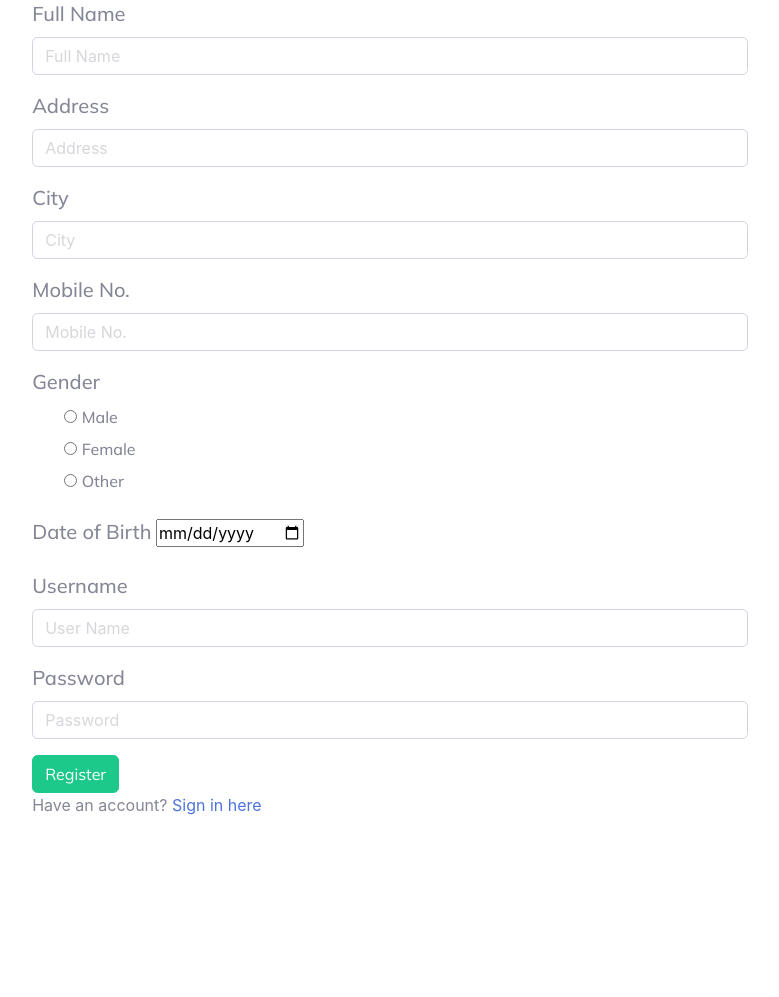
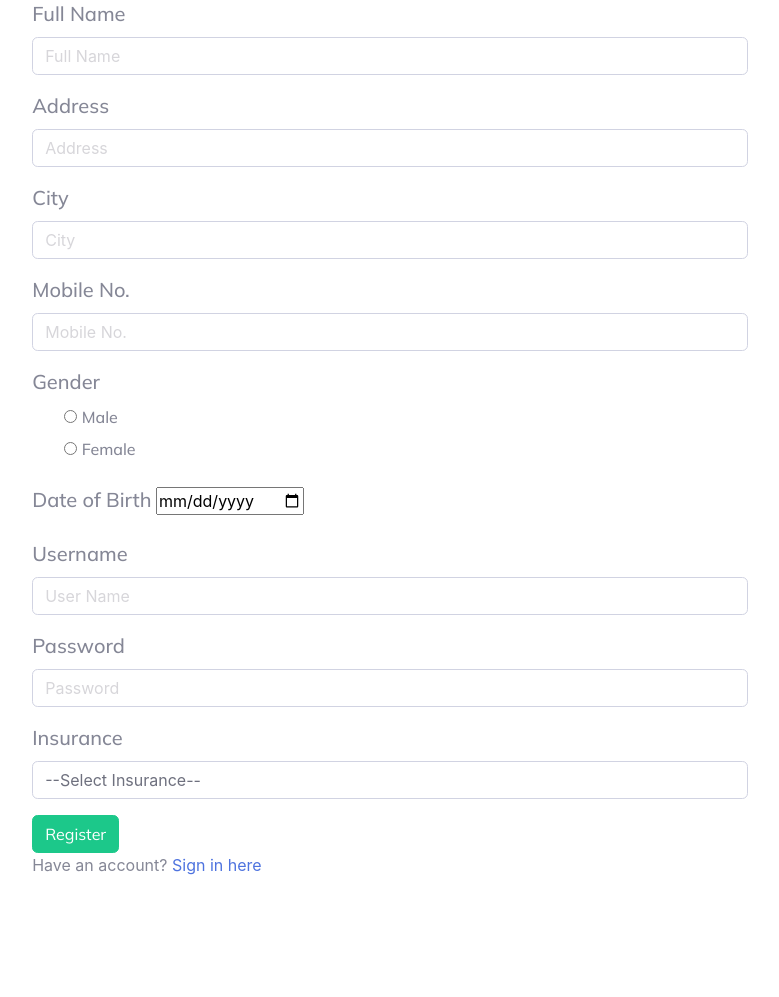
Before and after one commit to CSEAJCE-2024/hackatly, a Flask app: page /register in a window 1280 px wide. Shown: the part 258-1255 px from the top of the page, without its empty margins (250-1029 px from the left). Before the commit the page ends 1073 px from the top, so only its background shows below. Run offline with Flask 3, Linux system fonts and the light colour scheme; data that the repository does not hold is empty; some libraries are stand-ins or nearby versions.

Commit message:
insurance added

```diff
--- a/app.py
+++ b/app.py
@@ -42,7 +42,6 @@ def order_by_slot(appointment):
     return {'morning': 1, 'afternoon': 2, 'evening': 3}[appointment.slot]
 
 # PORGRAM MODELS
-
 class User(db.Model, UserMixin):
     id = db.Column(db.Integer, primary_key=True)
     username = db.Column(db.String(50), nullable=False, unique=True)
@@ -62,6 +61,7 @@ class User(db.Model, UserMixin):
     surgical_history = db.Column(db.String(100), default="", nullable=False)
     lifestyle_habits = db.Column(db.String(100), default="", nullable=False)
     isFastrack = db.Column(db.Integer, default = 0, nullable = True)
+    insurance = db.Column(db.String(20), nullable=False)
 
 class Doctor(db.Model, UserMixin):
     id = db.Column(db.Integer, primary_key=True)
@@ -81,7 +81,7 @@ class Hospital(db.Model):
     latitude = db.Column(db.Float, nullable=False)
     longitude = db.Column(db.Float, nullable=False)
     category = db.Column(db.String(10), nullable=False)
-
+    accepted_insurance = db.Column(db.String(20), nullable=False)
 
 class Appointment(db.Model):
     id = db.Column(db.Integer, primary_key=True)
@@ -115,7 +115,7 @@ class RegisterForm(FlaskForm):
     username = StringField(validators=[InputRequired(), Length(min=4, max=20)], render_kw={"placeholder": "User Name"})
     password = PasswordField(validators=[InputRequired(), Length(min=4, max=20)], render_kw={"placeholder": "Password"})
     name = StringField(validators=[InputRequired(), Length(min=4, max=20)], render_kw={"placeholder": "Full Name"})
-    gender = RadioField('Gender', choices=[('Male'),('Female'),('Other')])
+    gender = RadioField('Gender', choices=[('Male'),('Female')])
     address = StringField(validators=[InputRequired(), Length(min=4, max=100)], render_kw={"placeholder": "Address"})
     mobile = StringField(validators=[InputRequired(), Length(min=10, max=12)], render_kw={"placeholder": "Mobile No."})
     city = StringField(validators=[InputRequired(), Length(min=4, max=30)], render_kw={"placeholder": "City"})
@@ -167,14 +167,16 @@ class LoginForm(FlaskForm):
 def register():
     form = RegisterForm()
     if form.validate_on_submit():
+        insurance = request.form["insurance"]
         hashed_password = bcrypt.generate_password_hash(form.password.data)
-        new_user = User(username=form.username.data, password=hashed_password, name=form.name.data, address = form.address.data, city = form.city.data, dob=form.dob.data,gender=form.gender.data, is_doctor = False, mobile = form.mobile.data)
+        new_user = User(username=form.username.data, password=hashed_password, name=form.name.data, address = form.address.data, city = form.city.data, dob=form.dob.data,gender=form.gender.data, is_doctor = False, mobile = form.mobile.data, insurance=insurance)
         db.session.add(new_user)
         db.session.commit()
         flash("You have successfully registered! Please login to continue.")
         return redirect(url_for('userlogin'))
 
-    return render_template("register.html", form=form)
+    insurances = Hospital.query.all()
+    return render_template("register.html", form=form, insurances=insurances)
 
 @app.route("/doctorRegister", methods=['GET','POST'])
 def doctorRegister():
--- a/templates/base.html
+++ b/templates/base.html
@@ -7,7 +7,7 @@
 
 
 
-    <title>VOS Medical Assistant{% block title %}{% endblock %}</title>
+    <title>Medi Assist | {% block title %}{% endblock %}</title>
 
 
 
--- a/templates/register.html
+++ b/templates/register.html
@@ -53,6 +53,16 @@ Register
                         <label class="form-label lead">Password</label>
                         {{ form.password(class="form-control") }}
                     </div>
+                    <div class="mb-3">
+                        <label class="form-label lead">Insurance</label>
+                        <select class="form-control" name="insurance">
+                            <option value="" disabled selected>--Select Insurance--</option>
+                            {% for insurance in insurances %}
+                            <option value="{{ insurance['accepted_insurance'] }}">{{ insurance['accepted_insurance'] }}</option>
+                            {% endfor %}
+                            <option value="other">Other</option>
+                        </select>
+                    </div>
                     <!-- <div class="mb-3">
                         <label class="form-label lead">Confirm Password</label>
                         {{ form.password(class="form-control") }}
```
